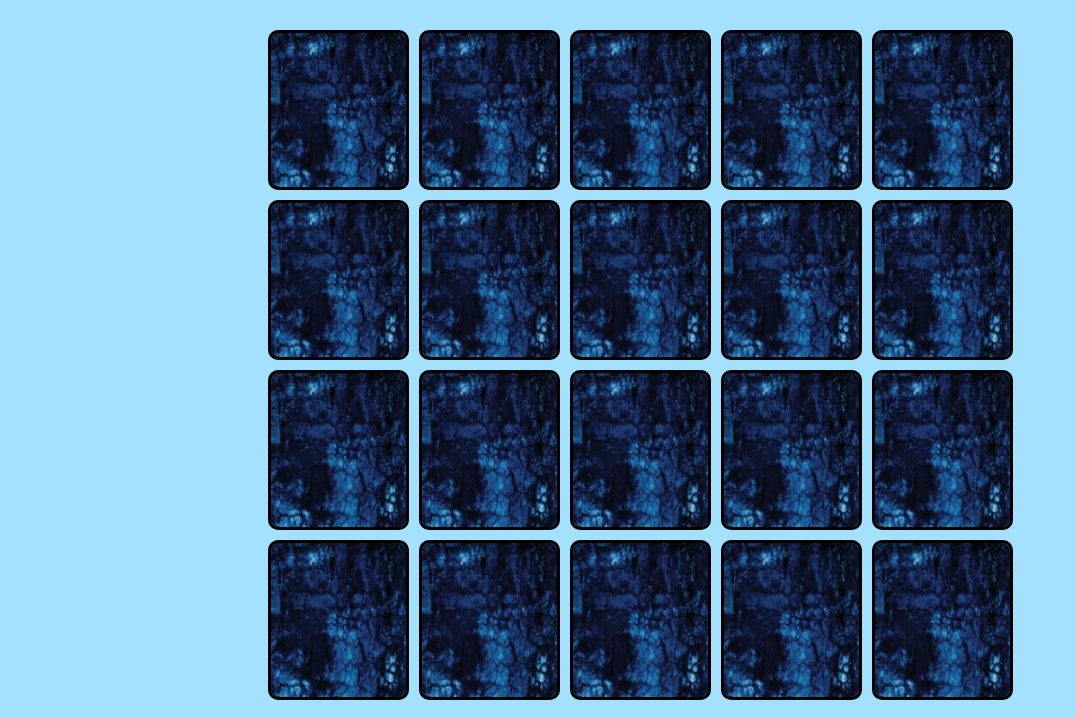
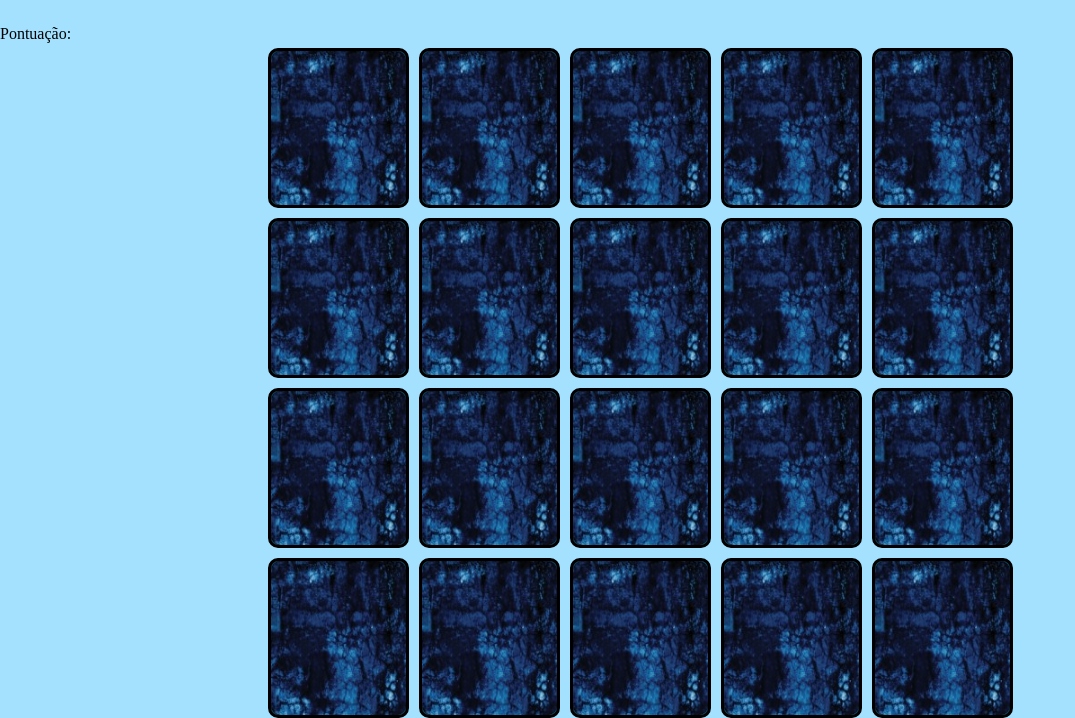
Before and after one commit to mirielibenites/Jogo_Memoria_Mirieli, a plain HTML site: page index.html in a window 1280 px wide. Shown: the part 168-886 px from the top of the page, without its empty margins (0-1075 px from the left). Drawn offline with Linux system fonts and the light colour scheme.

Commit message:
Alteração no HTML

```diff
--- a/index.html
+++ b/index.html
@@ -13,6 +13,8 @@
         <h3>Jogo de memória </h3>
     </header>
 
+    <P>Pontuação: <span id="pontos"></span></P>
+
     <div id="cardboard">
         <script src="funcoes.js"></script>
     </div>
```
